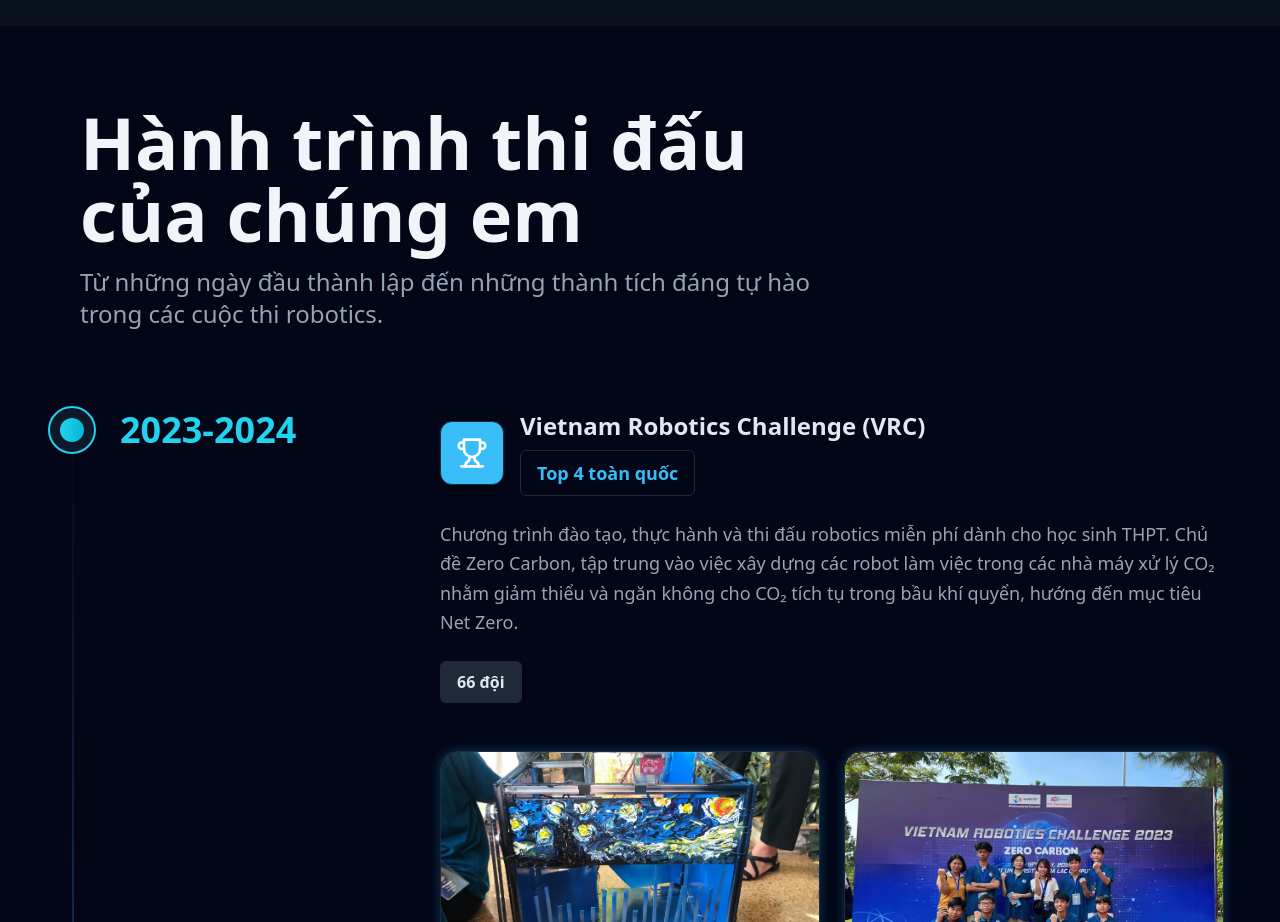
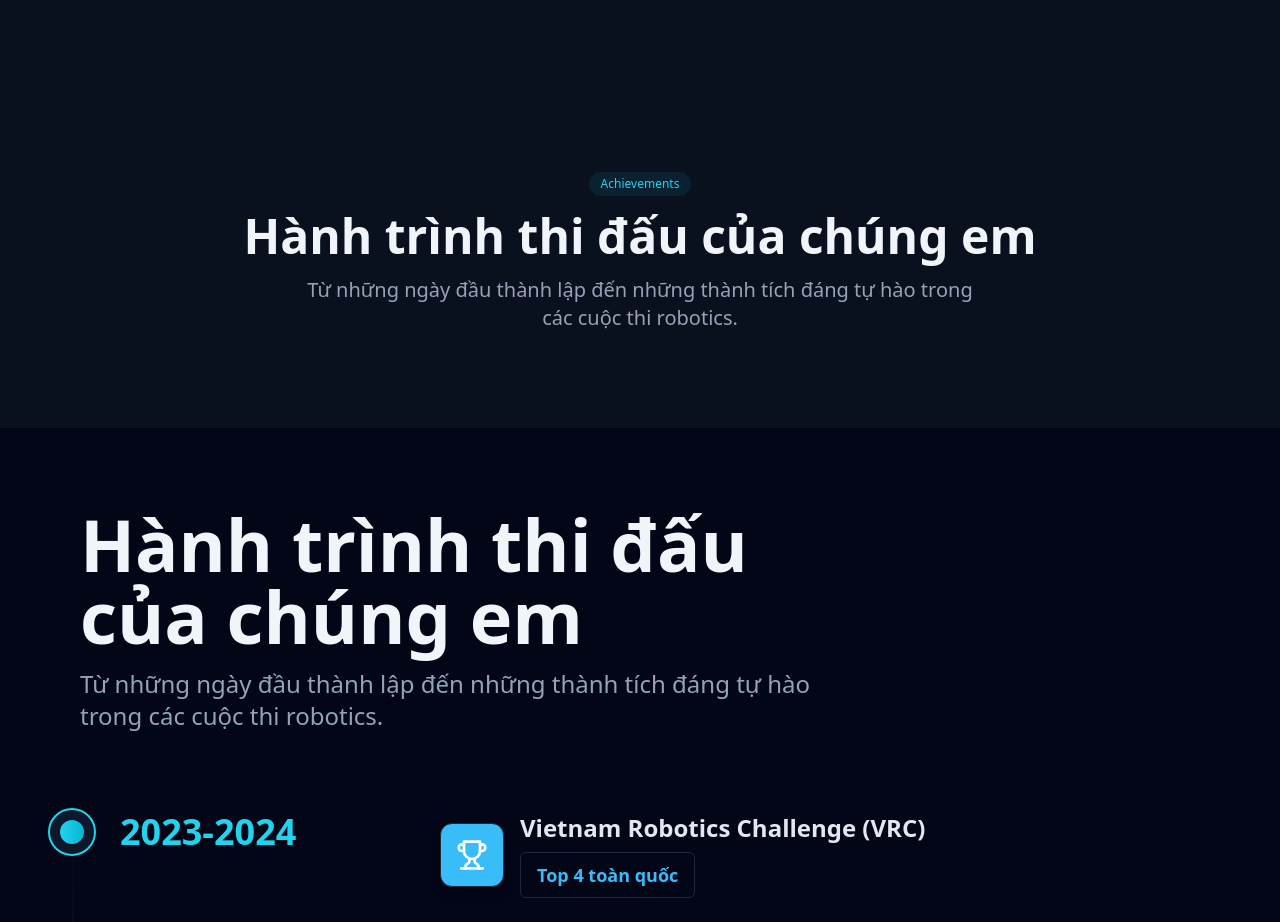
Before and after one commit to Minhmice/roboticssocson, a Next.js app: page / in a window 1280 px wide. Shown: the part 6380-7302 px from the top of the page. Built offline with nearby package versions, Linux system fonts and the light colour scheme.

Commit message:
fix eng/vi

```diff
--- a/src/app/2. team/Achievements.tsx
+++ b/src/app/2. team/Achievements.tsx
@@ -11,6 +11,9 @@ import { Trophy, Award, Medal } from "lucide-react";
 import { motion } from "framer-motion";
 import { useInView } from "framer-motion";
 import { useRef } from "react";
+import { achievementsHeader } from "@/data/achievements";
+import { SectionHeader } from "@/components/shared/SectionHeader";
+import { AnimatedSection } from "@/components/shared/AnimatedComponents";
 
 export default function AchievementsSection() {
   const { locale } = useLanguage();
@@ -24,13 +27,33 @@ export default function AchievementsSection() {
         achievement={achievement}
         index={index}
         getField={getField}
+        locale={locale}
       />
     ),
   }));
 
   return (
-    <section id="achievements" className="relative min-h-screen">
+    <section id="achievements" className="relative py-12 sm:py-16 md:py-24">
+      <AnimatedSection>
+        <SectionHeader
+          title={
+            locale === "vi"
+              ? achievementsHeader.title_vi
+              : achievementsHeader.title_en
+          }
+          subtitle={
+            locale === "vi"
+              ? achievementsHeader.description_vi
+              : achievementsHeader.description_en
+          }
+          badge="Achievements"
+          align="center"
+        />
+      </AnimatedSection>
+
+      <div className="mt-12">
         <Timeline data={timelineData} />
+      </div>
     </section>
   );
 }
@@ -40,10 +63,12 @@ function AchievementContent({
   achievement,
   index,
   getField,
+  locale,
 }: {
   achievement: any;
   index: number;
   getField: any;
+  locale: string;
 }) {
   const ref = useRef(null);
   const isInView = useInView(ref, { once: true, margin: "-100px" });
@@ -69,7 +94,9 @@ function AchievementContent({
     { src: undefined, caption: "Hoạt động" },
   ];
 
-  const images: readonly AchievementImage[] | Array<{ src?: string; caption: string }> =
+  const images:
+    | readonly AchievementImage[]
+    | Array<{ src?: string; caption: string }> =
     achievement.images || defaultImages;
 
   return (
@@ -98,7 +125,7 @@ function AchievementContent({
             variant="outline"
             className="text-primary border-primary/30 text-lg px-4 py-2"
           >
-            {achievement.rank}
+            {locale === "vi" ? achievement.rank_vi : achievement.rank_en}
           </Badge>
         </div>
       </motion.div>
@@ -130,7 +157,11 @@ function AchievementContent({
 
       {/* Image Grid with staggered animations */}
       <div className="grid grid-cols-2 gap-3 sm:gap-4 md:gap-6">
-        {images.map((image: AchievementImage | { src?: string; caption: string }, imageIndex: number) => (
+        {images.map(
+          (
+            image: AchievementImage | { src?: string; caption: string },
+            imageIndex: number
+          ) => (
             <motion.div
               key={imageIndex}
               variants={imageVariants}
@@ -147,7 +178,8 @@ function AchievementContent({
                 />
               </GlowCard>
             </motion.div>
-        ))}
+          )
+        )}
       </div>
     </div>
   );
--- a/src/data/achievements.ts
+++ b/src/data/achievements.ts
@@ -10,7 +10,8 @@ export interface AchievementImage {
 
 export interface Achievement {
   readonly year: string;
-  readonly rank: string;
+  readonly rank_vi: string;
+  readonly rank_en: string;
   readonly title_vi: string;
   readonly title_en: string;
   readonly description_vi: string;
@@ -20,18 +21,34 @@ export interface Achievement {
   readonly images?: readonly AchievementImage[];
 }
 
+// Section header data
+export const achievementsHeader = {
+  title_vi: "Hành trình thi đấu của chúng em",
+  title_en: "Our Competition Journey",
+  description_vi:
+    "Từ những ngày đầu thành lập đến những thành tích đáng tự hào trong các cuộc thi robotics.",
+  description_en:
+    "From our early days to the proud achievements in robotics competitions.",
+} as const;
+
 export const achievements: readonly Achievement[] = [
   {
     year: "2023-2024",
-    rank: "Top 4 toàn quốc",
+    rank_vi: "Top 4 toàn quốc",
+    rank_en: "Top 4 Nationwide",
     title_vi: "Vietnam Robotics Challenge (VRC)",
     title_en: "Vietnam Robotics Challenge (VRC)",
-    description_vi: "Chương trình đào tạo, thực hành và thi đấu robotics miễn phí dành cho học sinh THPT. Chủ đề Zero Carbon, tập trung vào việc xây dựng các robot làm việc trong các nhà máy xử lý CO₂ nhằm giảm thiểu và ngăn không cho CO₂ tích tụ trong bầu khí quyển, hướng đến mục tiêu Net Zero.",
-    description_en: "Free robotics training and competition for high school students. Theme: Zero Carbon, focusing on building robots that work in CO₂ processing plants to reduce and prevent CO₂ accumulation in the atmosphere, aiming for Net Zero goals.",
+    description_vi:
+      "Chương trình đào tạo, thực hành và thi đấu robotics miễn phí dành cho học sinh THPT. Chủ đề Zero Carbon, tập trung vào việc xây dựng các robot làm việc trong các nhà máy xử lý CO₂ nhằm giảm thiểu và ngăn không cho CO₂ tích tụ trong bầu khí quyển, hướng đến mục tiêu Net Zero.",
+    description_en:
+      "Free robotics training and competition for high school students. Theme: Zero Carbon, focusing on building robots that work in CO₂ processing plants to reduce and prevent CO₂ accumulation in the atmosphere, aiming for Net Zero goals.",
     competition: "VRC",
     participants: "66 đội",
     images: [
-      { src: "/Images/Achievements/VRC/IMG_0526.jpg", caption: "Robot thi đấu" },
+      {
+        src: "/Images/Achievements/VRC/IMG_0526.jpg",
+        caption: "Robot thi đấu",
+      },
       { src: "/Images/Achievements/VRC/IMG_0531.jpg", caption: "Đội thi" },
       { src: "/Images/Achievements/VRC/IMG_0543.jpg", caption: "Hoạt động" },
       { src: "/Images/Achievements/VRC/IMG_0660.jpg", caption: "Đội thi" },
@@ -43,55 +60,115 @@ export const achievements: readonly Achievement[] = [
   },
   {
     year: "2024-2025",
-    rank: "Top 8 toàn quốc",
+    rank_vi: "Top 8 toàn quốc",
+    rank_en: "Top 8 Nationwide",
     title_vi: "Vietnam Open Robotics Challenge (VORC)",
     title_en: "Vietnam Open Robotics Challenge (VORC)",
-    description_vi: "VORC 2024 tiếp nối thành công của các mùa giải trước, tạo sân chơi bổ ích để học sinh THPT trên cả nước thử sức với các thử thách về thiết kế, lập trình và vận hành robot. Cuộc thi không chỉ giúp học sinh rèn luyện kỹ năng STEM mà còn khơi dậy niềm đam mê khoa học công nghệ.",
-    description_en: "VORC 2024 continues the success of previous seasons, creating a beneficial platform for high school students nationwide to test their skills in robot design, programming, and operation. The competition not only helps students develop STEM skills but also ignites passion for science and technology.",
+    description_vi:
+      "VORC 2024 tiếp nối thành công của các mùa giải trước, tạo sân chơi bổ ích để học sinh THPT trên cả nước thử sức với các thử thách về thiết kế, lập trình và vận hành robot. Cuộc thi không chỉ giúp học sinh rèn luyện kỹ năng STEM mà còn khơi dậy niềm đam mê khoa học công nghệ.",
+    description_en:
+      "VORC 2024 continues the success of previous seasons, creating a beneficial platform for high school students nationwide to test their skills in robot design, programming, and operation. The competition not only helps students develop STEM skills but also ignites passion for science and technology.",
     competition: "VORC",
     images: [
-      { src: "/Images/Achievements/VORC/Image (1).jpg", caption: "Robot thi đấu" },
+      {
+        src: "/Images/Achievements/VORC/Image (1).jpg",
+        caption: "Robot thi đấu",
+      },
       { src: "/Images/Achievements/VORC/Image (2).jpg", caption: "Đội thi" },
       { src: "/Images/Achievements/VORC/Image (3).jpg", caption: "Hoạt động" },
-      { src: "/Images/Achievements/VORC/Image (4).jpg", caption: "Giải thưởng" },
-      { src: "/Images/Achievements/VORC/Image (5).jpg", caption: "Robot thi đấu" },
+      {
+        src: "/Images/Achievements/VORC/Image (4).jpg",
+        caption: "Giải thưởng",
+      },
+      {
+        src: "/Images/Achievements/VORC/Image (5).jpg",
+        caption: "Robot thi đấu",
+      },
       { src: "/Images/Achievements/VORC/Image (6).jpg", caption: "Đội thi" },
     ] as const,
   },
   {
     year: "2024-2025",
-    rank: "Top 11",
+    rank_vi: "Top 11",
+    rank_en: "Top 11",
     title_vi: "FIRST Tech Challenge Vietnam",
     title_en: "FIRST Tech Challenge Vietnam",
-    description_vi: "FIRST Tech Challenge Vietnam (FTC Vietnam) là giải đấu robotics quy mô quốc gia, được tổ chức lần đầu tiên tại Việt Nam vào năm 2024. Giải đấu này là một phần của hệ thống FIRST (For Inspiration and Recognition of Science and Technology) do tổ chức phi lợi nhuận FIRST của Mỹ sáng lập.",
-    description_en: "FIRST Tech Challenge Vietnam (FTC Vietnam) is a national-scale robotics competition, organized for the first time in Vietnam in 2024. This competition is part of the FIRST system (For Inspiration and Recognition of Science and Technology) founded by the non-profit FIRST organization from the United States.",
+    description_vi:
+      "FIRST Tech Challenge Vietnam (FTC Vietnam) là giải đấu robotics quy mô quốc gia, được tổ chức lần đầu tiên tại Việt Nam vào năm 2024. Giải đấu này là một phần của hệ thống FIRST (For Inspiration and Recognition of Science and Technology) do tổ chức phi lợi nhuận FIRST của Mỹ sáng lập.",
+    description_en:
+      "FIRST Tech Challenge Vietnam (FTC Vietnam) is a national-scale robotics competition, organized for the first time in Vietnam in 2024. This competition is part of the FIRST system (For Inspiration and Recognition of Science and Technology) founded by the non-profit FIRST organization from the United States.",
     competition: "FTC Vietnam",
     images: [
-      { src: "/Images/Achievements/FTC 2024-2025/Image  (1).jpg", caption: "Robot thi đấu" },
-      { src: "/Images/Achievements/FTC 2024-2025/Image  (2).jpg", caption: "Đội thi" },
-      { src: "/Images/Achievements/FTC 2024-2025/Image  (3).jpg", caption: "Hoạt động" },
-      { src: "/Images/Achievements/FTC 2024-2025/Image  (4).jpg", caption: "Giải thưởng" },
-      { src: "/Images/Achievements/FTC 2024-2025/Image  (5).jpg", caption: "Robot thi đấu" },
-      { src: "/Images/Achievements/FTC 2024-2025/Image  (6).jpg", caption: "Đội thi" },
-      { src: "/Images/Achievements/FTC 2024-2025/Image  (7).jpg", caption: "Hoạt động" },
-      { src: "/Images/Achievements/FTC 2024-2025/Image  (8).jpg", caption: "Giải thưởng" },
+      {
+        src: "/Images/Achievements/FTC 2024-2025/Image  (1).jpg",
+        caption: "Robot thi đấu",
+      },
+      {
+        src: "/Images/Achievements/FTC 2024-2025/Image  (2).jpg",
+        caption: "Đội thi",
+      },
+      {
+        src: "/Images/Achievements/FTC 2024-2025/Image  (3).jpg",
+        caption: "Hoạt động",
+      },
+      {
+        src: "/Images/Achievements/FTC 2024-2025/Image  (4).jpg",
+        caption: "Giải thưởng",
+      },
+      {
+        src: "/Images/Achievements/FTC 2024-2025/Image  (5).jpg",
+        caption: "Robot thi đấu",
+      },
+      {
+        src: "/Images/Achievements/FTC 2024-2025/Image  (6).jpg",
+        caption: "Đội thi",
+      },
+      {
+        src: "/Images/Achievements/FTC 2024-2025/Image  (7).jpg",
+        caption: "Hoạt động",
+      },
+      {
+        src: "/Images/Achievements/FTC 2024-2025/Image  (8).jpg",
+        caption: "Giải thưởng",
+      },
     ] as const,
   },
   {
     year: "2025",
-    rank: "Hạng 1 vòng loại & Á quân",
+    rank_vi: "Hạng 1 vòng loại & Á quân",
+    rank_en: "1st Place Round & Runner-up",
     title_vi: "Motions In Fire 2025",
     title_en: "Motions In Fire 2025",
-    description_vi: "Motions In Fire 2025 là một trong những sự kiện nổi bật trong khuôn khổ STEAMese Festival 2025, được tổ chức phối hợp giữa Đại học Bách Khoa Hà Nội, STEAM for Vietnam, UNICEF Việt Nam và Đại sứ quán Hoa Kỳ tại Việt Nam, nhằm tạo ra một sân chơi giao hữu robotics mở vật liệu.",
-    description_en: "Motions In Fire 2025 is one of the prominent events within STEAMese Festival 2025, organized in collaboration between Hanoi University of Science and Technology, STEAM for Vietnam, UNICEF Vietnam, and the U.S. Embassy in Vietnam, aiming to create an open-material robotics friendly competition platform.",
+    description_vi:
+      "Motions In Fire 2025 là một trong những sự kiện nổi bật trong khuôn khổ STEAMese Festival 2025, được tổ chức phối hợp giữa Đại học Bách Khoa Hà Nội, STEAM for Vietnam, UNICEF Việt Nam và Đại sứ quán Hoa Kỳ tại Việt Nam, nhằm tạo ra một sân chơi giao hữu robotics mở vật liệu.",
+    description_en:
+      "Motions In Fire 2025 is one of the prominent events within STEAMese Festival 2025, organized in collaboration between Hanoi University of Science and Technology, STEAM for Vietnam, UNICEF Vietnam, and the U.S. Embassy in Vietnam, aiming to create an open-material robotics friendly competition platform.",
     competition: "Motions In Fire",
     images: [
-      { src: "/Images/Achievements/Motion Fire/Image (1).jpg", caption: "Robot thi đấu" },
-      { src: "/Images/Achievements/Motion Fire/Image (2).jpg", caption: "Đội thi" },
-      { src: "/Images/Achievements/Motion Fire/Image (3).jpg", caption: "Hoạt động" },
-      { src: "/Images/Achievements/Motion Fire/Image (4).jpg", caption: "Giải thưởng" },
-      { src: "/Images/Achievements/Motion Fire/Image (5).jpg", caption: "Robot thi đấu" },
-      { src: "/Images/Achievements/Motion Fire/Image (6).jpg", caption: "Đội thi" },
+      {
+        src: "/Images/Achievements/Motion Fire/Image (1).jpg",
+        caption: "Robot thi đấu",
+      },
+      {
+        src: "/Images/Achievements/Motion Fire/Image (2).jpg",
+        caption: "Đội thi",
+      },
+      {
+        src: "/Images/Achievements/Motion Fire/Image (3).jpg",
+        caption: "Hoạt động",
+      },
+      {
+        src: "/Images/Achievements/Motion Fire/Image (4).jpg",
+        caption: "Giải thưởng",
+      },
+      {
+        src: "/Images/Achievements/Motion Fire/Image (5).jpg",
+        caption: "Robot thi đấu",
+      },
+      {
+        src: "/Images/Achievements/Motion Fire/Image (6).jpg",
+        caption: "Đội thi",
+      },
     ] as const,
   },
 ] as const;
```
Lines whose indentation alone changed are shown as unchanged.
